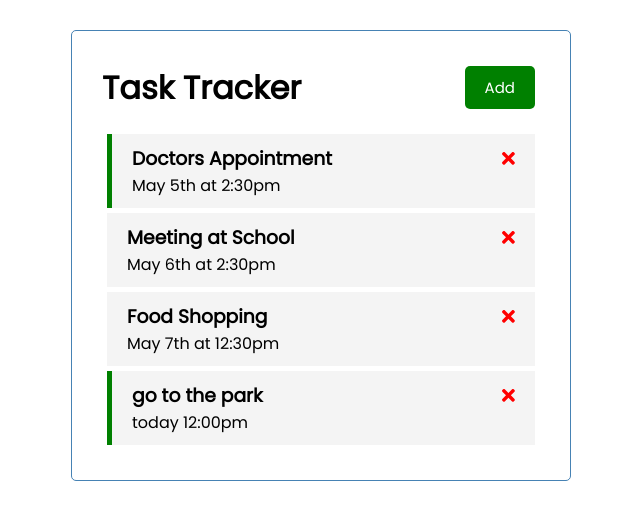
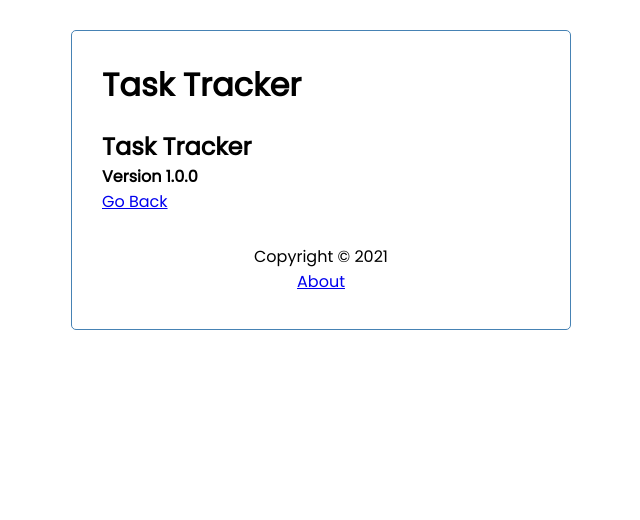
Before and after one commit to DavidMares22/angular-crash, an Angular app: page /about in a window 1280 px wide. Shown: the top 520 px of the page, without its empty margins (319-959 px from the left). Built offline with nearby package versions, Linux system fonts and the light colour scheme; data requests are answered from the project's data file.

Commit message:
router main about

```diff
--- a/db.json
+++ b/db.json
@@ -10,7 +10,7 @@
       "id": 2,
       "text": "Meeting at School",
       "day": "May 6th at 2:30pm",
-      "reminder": false
+      "reminder": true
     },
     {
       "id": 3,
--- a/src/app/app.component.html
+++ b/src/app/app.component.html
@@ -1,4 +1,5 @@
 <div class="container">
   <app-header></app-header>
-  <app-task></app-task>
+  <router-outlet></router-outlet>
+  <app-footer></app-footer>
 </div>
--- a/src/app/app.module.ts
+++ b/src/app/app.module.ts
@@ -1,4 +1,4 @@
-import { NgModule } from '@angular/core';
+import { NgModule, Component } from '@angular/core';
 import { BrowserModule } from '@angular/platform-browser';
 
 import { AppComponent } from './app.component';
@@ -9,7 +9,16 @@ import { TaskItemComponent } from './components/task-item/task-item.component';
 import { FontAwesomeModule } from '@fortawesome/angular-fontawesome';
 import { HttpClientModule } from '@angular/common/http';
 import { FormsModule } from '@angular/forms';
+import { RouterModule, Routes } from '@angular/router';
 import { AddTaskComponent } from './components/add-task/add-task.component';
+import { AboutComponent } from './components/about/about.component';
+import { FooterComponent } from './components/footer/footer.component';
+
+
+const appRoutes : Routes = [
+  {path:'', component: TaskComponent},
+  {path:'about', component: AboutComponent}
+]
 
 @NgModule({
   declarations: [
@@ -18,13 +27,16 @@ import { AddTaskComponent } from './components/add-task/add-task.component';
     ButtonComponent,
     TaskComponent,
     TaskItemComponent,
-    AddTaskComponent
+    AddTaskComponent,
+    AboutComponent,
+    FooterComponent
   ],
   imports: [
     BrowserModule,
     FontAwesomeModule,
     HttpClientModule,
-    FormsModule
+    FormsModule,
+    RouterModule.forRoot(appRoutes)
   ],
   providers: [],
   bootstrap: [AppComponent]
--- /dev/null
+++ b/src/app/components/about/about.component.html
@@ -0,0 +1,5 @@
+<div>
+    <h2>Task Tracker</h2>
+    <h4>Version 1.0.0</h4>
+    <a routerLink="/" >Go Back</a>
+</div>
--- /dev/null
+++ b/src/app/components/about/about.component.ts
@@ -0,0 +1,15 @@
+import { Component, OnInit } from '@angular/core';
+
+@Component({
+  selector: 'app-about',
+  templateUrl: './about.component.html',
+  styleUrls: ['./about.component.css']
+})
+export class AboutComponent implements OnInit {
+
+  constructor() { }
+
+  ngOnInit(): void {
+  }
+
+}
--- /dev/null
+++ b/src/app/components/footer/footer.component.css
@@ -0,0 +1,4 @@
+footer{
+    margin-top: 30px;
+    text-align: center;
+}
--- /dev/null
+++ b/src/app/components/footer/footer.component.html
@@ -0,0 +1,4 @@
+<footer>
+    <p>Copyright &copy; 2021</p>
+    <a routerLink="/about" >About</a>
+</footer>
--- /dev/null
+++ b/src/app/components/footer/footer.component.ts
@@ -0,0 +1,15 @@
+import { Component, OnInit } from '@angular/core';
+
+@Component({
+  selector: 'app-footer',
+  templateUrl: './footer.component.html',
+  styleUrls: ['./footer.component.css']
+})
+export class FooterComponent implements OnInit {
+
+  constructor() { }
+
+  ngOnInit(): void {
+  }
+
+}
--- a/src/app/components/header/header.component.html
+++ b/src/app/components/header/header.component.html
@@ -1,6 +1,7 @@
 <header>
   <h1>{{ title }}</h1>
   <app-button
+    *ngIf="hasRoute('/')"
     color="{{ showAddTask ? 'red' : 'green' }}"
     text="{{ showAddTask ? 'Close' : 'Add' }}"
     (btnClick)="toggleAddTask()"
--- a/src/app/components/header/header.component.ts
+++ b/src/app/components/header/header.component.ts
@@ -1,6 +1,7 @@
 import { Component, OnInit } from '@angular/core';
 import { UiService } from './../../services/ui.service';
 import { Subscription } from 'rxjs';
+import { Router } from '@angular/router';
 
 @Component({
   selector: 'app-header',
@@ -12,7 +13,7 @@ export class HeaderComponent implements OnInit {
   showAddTask!: boolean;
   subscription!: Subscription;
 
-  constructor(private uiService: UiService) {
+  constructor(private uiService: UiService, private router: Router) {
     this.subscription = this.uiService
       .onToggle()
       .subscribe((value) => (this.showAddTask = value));
@@ -23,4 +24,8 @@ export class HeaderComponent implements OnInit {
   toggleAddTask() {
     this.uiService.toggleAddTask();
   }
+
+  hasRoute(route: string) {
+    return this.router.url === route;
+  }
 }
```
Also changed, not shown: src/app/components/about/about.component.css (added), 2 other files (tests, documents, lock files or other folders).
